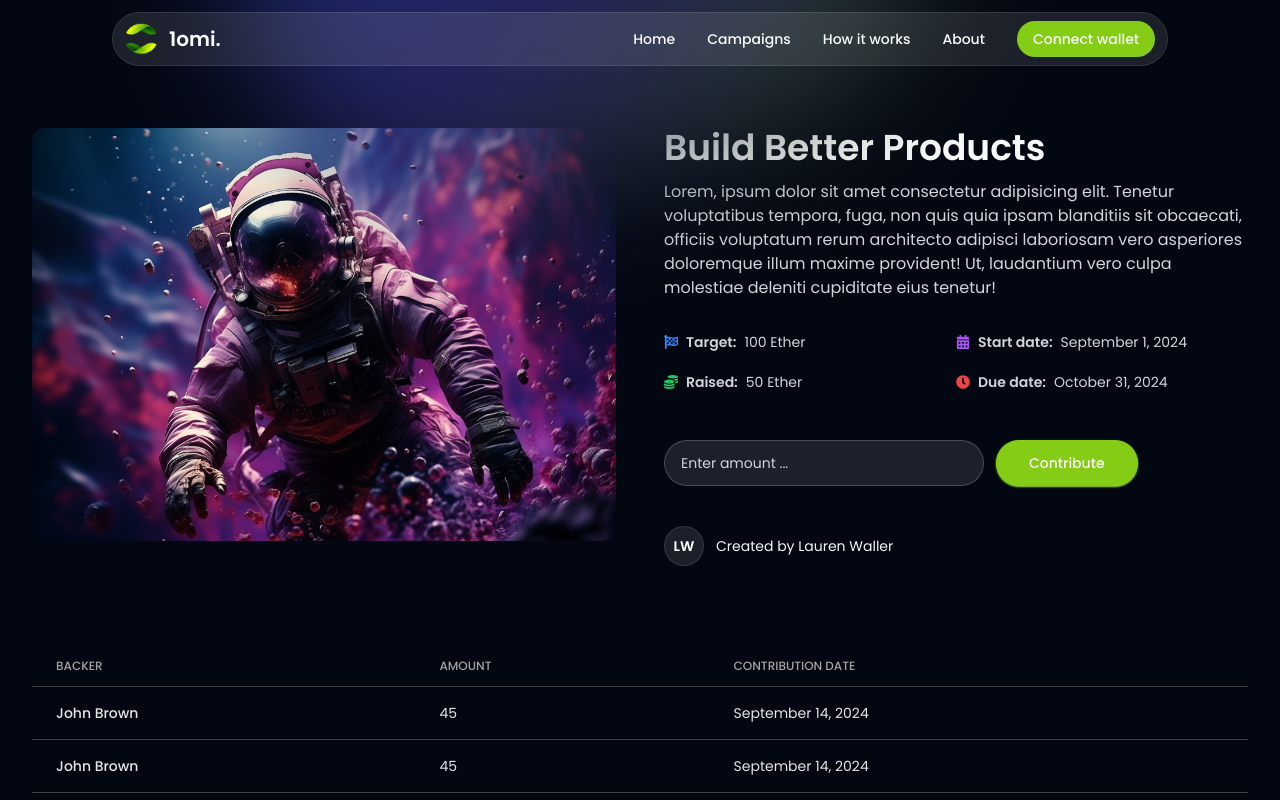
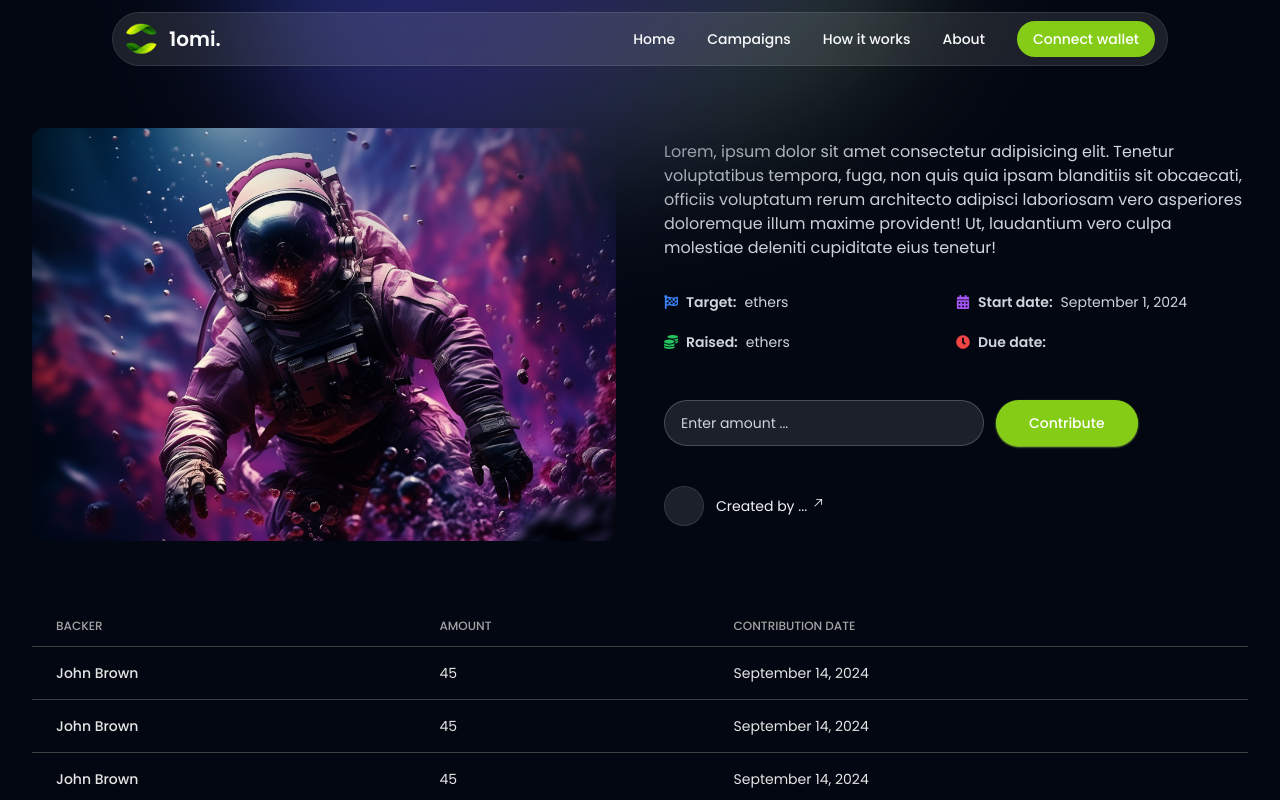
Before and after one commit to palra/challenge-experiment-module, a React (Vite) app: page /campaign/0 in a window 1280 px wide. Shown: the top 800 px of the page. Built offline with nearby package versions, Linux system fonts and the light colour scheme.

Commit message:
feat: implement editCampaign functionality

```diff
--- a/src/Components/Campaign.jsx
+++ b/src/Components/Campaign.jsx
@@ -71,7 +71,7 @@ const Campaign = () => {
                 </div>
                 <div className="mt-auto flex items-center gap-x-3">
                   <span className="inline-flex items-center justify-center size-[40px] text-sm font-semibold leading-none rounded-full bg-white/10 text-white border border-white/10">
-                    {campaign?.creator.slice(0, 3)}
+                    {campaign?.creator?.slice(0, 3)}
                   </span>
                   <div>
                     <a
--- /dev/null
+++ b/src/Components/Loader.jsx
@@ -0,0 +1,7 @@
+const Loader = () => (
+    <div className="flex justify-center items-center py-3">
+      <div className="animate-spin rounded-full h-32 w-32 border-b-2 border-lime-400" />
+    </div>
+  );
+
+  export default Loader;
--- a/src/Pages/CampaignDetail.jsx
+++ b/src/Pages/CampaignDetail.jsx
@@ -5,38 +5,67 @@ import {
   FaFlagCheckered,
 } from "react-icons/fa";
 import BackersTable from "../Components/BackersTable";
+import { useEffect, useState } from "react";
+import { getCampaignDetail } from "../Utils/CampaignContract";
+import { useParams } from "react-router-dom";
+import { GoArrowUpRight } from "react-icons/go";
+import Loader from "../Components/Loader";
 
 const CampaignDetail = () => {
+  const [campaign, setCampaign] = useState({});
+  const [loading, setLoading] = useState(false);
+
+  const { id } = useParams();
+
+  useEffect(() => {
+    const fetchCampaigns = async () => {
+      try {
+        setLoading(true);
+        const campaign = await getCampaignDetail(id);
+        setCampaign(campaign);
+        console.log("campaign", campaign);
+        setLoading(false);
+      } catch (error) {
+        console.error("Error fetching campaign:", error);
+        setLoading(false);
+      }
+    };
+
+    fetchCampaigns();
+  }, [id]);
+
   return (
     <div className="max-w-[85rem] mx-auto px-4 sm:px-6 lg:px-8 lg:py-32 py-20">
       <div className="flex absolute top-0 left-0 start-1/2 transform -translate-x-1/2 -translate-y-1/2">
         <div className="bg-gradient-to-tl blur-3xl w-[55vw] h-[60vh] rounded-full origin-bottom-left -rotate-12 from-lime-900/70 via-indigo-900/70 to-blue-900/70 "></div>
       </div>
+      {loading ? (
+        <div className="h-96">
+          <Loader />
+        </div>
+      ) : (
         <div className="grid lg:grid-cols-6 lg:gap-x-8 xl:gap-x-12 lg:items-start justify-center">
           <div className="lg:col-span-3 mt-10 lg:mt-0">
-          <img
-            className="w-full rounded-xl"
-            src="/p2.jpg"
-            alt="Hero Image"
-          />
+            <img className="w-full rounded-xl" src="/p2.jpg" alt="Hero Image" />
           </div>
-        <div className="lg:col-span-3 pt-5 md:pt-0">
+          <div className="lg:col-span-3 pt-5 lg:pt-0">
             <h1 className="block text-3xl font-semibold text-gray-50 sm:text-2xl md:text-3xl lg:text-4xl">
-            Build Better Products
+              {campaign?.title}
             </h1>
             <p className="mt-3 text-base text-gray-300">
               Lorem, ipsum dolor sit amet consectetur adipisicing elit. Tenetur
               voluptatibus tempora, fuga, non quis quia ipsam blanditiis sit
-            obcaecati, officiis voluptatum rerum architecto adipisci laboriosam
-            vero asperiores doloremque illum maxime provident! Ut, laudantium
-            vero culpa molestiae deleniti cupiditate eius tenetur!
+              obcaecati, officiis voluptatum rerum architecto adipisci
+              laboriosam vero asperiores doloremque illum maxime provident! Ut,
+              laudantium vero culpa molestiae deleniti cupiditate eius tenetur!
             </p>
 
             <div className="grid md:grid-cols-2 gap-y-5 text-gray-300 text-sm my-8">
               <div className="flex items-center gap-2">
-              <FaFlagCheckered className="text-blue-500" /> {/* Target icon */}
+                <FaFlagCheckered className="text-blue-500" />{" "}
+                {/* Target icon */}
                 <p className="font-semibold">Target:</p>
-              <p>100 Ether</p>
+                <p> {campaign?.goal} ethers</p>
               </div>
               <div className="flex items-center gap-2">
                 <FaCalendarAlt className="text-purple-500" />{" "}
@@ -48,19 +77,19 @@ const CampaignDetail = () => {
               <div className="flex items-center gap-2">
                 <FaCoins className="text-green-500" /> {/* Raised icon */}
                 <p className="font-semibold">Raised:</p>
-              <p>50 Ether</p>
+                <p> {campaign?.raisedAmount} ethers</p>
               </div>
               <div className="flex items-center gap-2">
                 <FaClock className="text-red-500" /> {/* Due date icon */}
                 <p className="font-semibold">Due date:</p>
-              <p>October 31, 2024</p>
+                <p> {campaign?.deadline}</p>
               </div>
             </div>
 
             <div className="mt-5 lg:mt-12 flex flex-col items-center gap-2 sm:flex-row sm:gap-3">
               <div className="w-full sm:w-auto">
                 <label htmlFor="hero-input" className="sr-only">
-                Search
+                  Contribute
                 </label>
                 <input
                   type="number"
@@ -77,16 +106,23 @@ const CampaignDetail = () => {
             </div>
             <div className="my-10 flex items-center gap-x-3">
               <span className="inline-flex items-center justify-center size-[40px] text-sm font-semibold leading-none rounded-full bg-white/10 text-white border border-white/10">
-              LW
+                {campaign?.creator?.slice(0, 3)}
               </span>
               <div>
-              <h5 className="text-sm text-gray-100">
-                Created by Lauren Waller
-              </h5>
+                <a
+                  href={`https://sepolia.etherscan.io/address/${campaign?.creator}`}
+                  target="_blank"
+                  rel="noopener noreferrer"
+                  className="text-sm text-gray-100 hover:underline flex gap-1 justify-center items-start"
+                >
+                  Created by {campaign?.creator?.slice(0, 10)}...
+                  <GoArrowUpRight />
+                </a>
               </div>
             </div>
           </div>
         </div>
+      )}
       <div className="mt-10">
         <BackersTable />
       </div>
```
Lines whose indentation alone changed are shown as unchanged.
